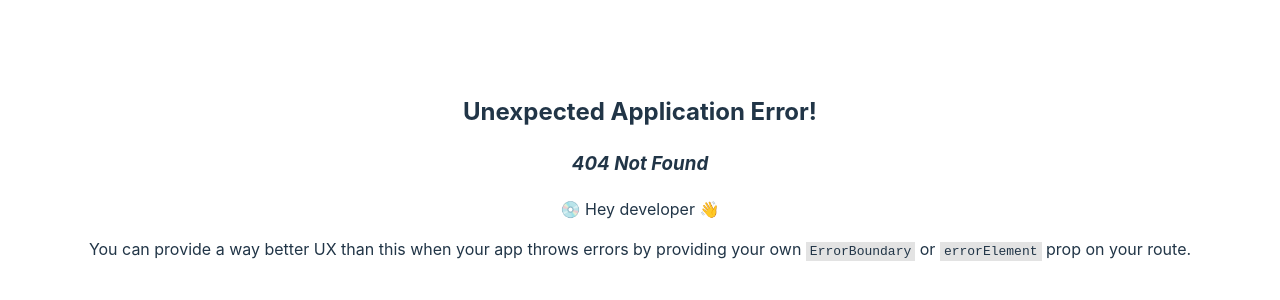
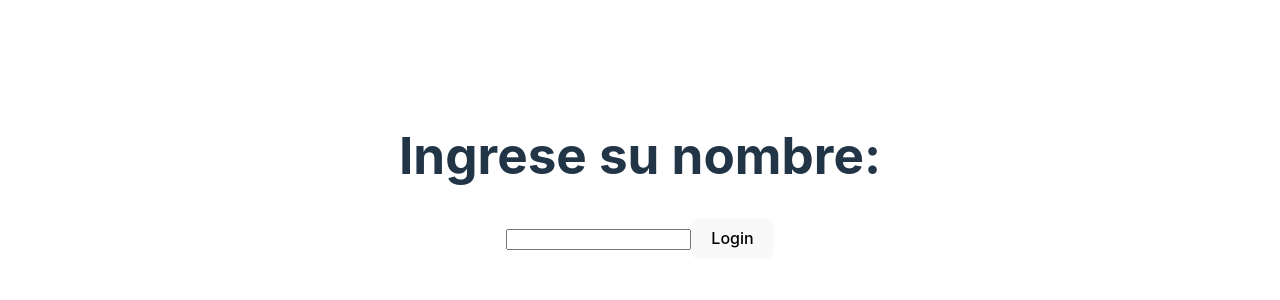
Before and after one commit to Saturno0/React, a React (Vite) app: page /loggin in a window 1280 px wide. Before the commit this address had no page. Shown: the part 224-524 px from the top of the page. Built offline with nearby package versions, Linux system fonts and the light colour scheme.

Commit message:
update react

```diff
--- a/src/App.jsx
+++ b/src/App.jsx
@@ -1,6 +1,7 @@
 import Counter from './Contador.jsx'
 import Azar from './Azar.jsx'
 import Calculadora from './Calculadora.jsx';
+import Login from './Loggin.jsx'
 import './App.css'
 
 const infoEmpleados = [
@@ -29,6 +30,7 @@ function App() {
       <button><a href="/contador">Contador</a></button>
       <button><a href='/azar'>Numero al azar</a></button>
       <button><a href='/calculadora'>Calculadora</a></button>
+      <button><a href='/loggin'>Loggin</a></button>
 
 
       {/*{infoEmpleados.map((employ)=> {
--- /dev/null
+++ b/src/Loggin.jsx
@@ -0,0 +1,36 @@
+import React, { useState } from "react";
+
+const Login = () => {
+    const [name, setName] = useState("");
+    const [loggedIn, setLoggedIn] = useState(false);
+
+    const handleLogin = () => {
+        setLoggedIn(true);
+    };
+    const handleLogout = () => {
+        setName("");
+        setLoggedIn(false);
+    };
+    const handleNameChange = (event) => {
+        setName(event.target.value);
+    };
+
+    return (
+        <div>
+            {loggedIn ? (
+                <div>
+                    <h1>Hola {name}!!</h1>
+                    <button onClick={handleLogout}>Logout</button>
+                </div>
+            ) : (
+                <div>
+                    <h1>Ingrese su nombre:</h1>
+                    <input type="text" value={name} onChange={handleNameChange} />
+                    <button onClick={handleLogin}>Login</button>
+                </div>
+            )}
+        </div>
+    );
+};
+
+export default Login;
--- a/src/main.jsx
+++ b/src/main.jsx
@@ -9,6 +9,7 @@ import {
   createBrowserRouter,
   RouterProvider,
 } from 'react-router-dom';
+import Login from './Loggin.jsx'
 
 const router = createBrowserRouter([
   {
@@ -26,6 +27,10 @@ const router = createBrowserRouter([
   {
     path: '/azar',
     element: <Azar />
+  },
+  {
+    path: '/loggin',
+    element: <Login />
   }
 ]);
 
```
